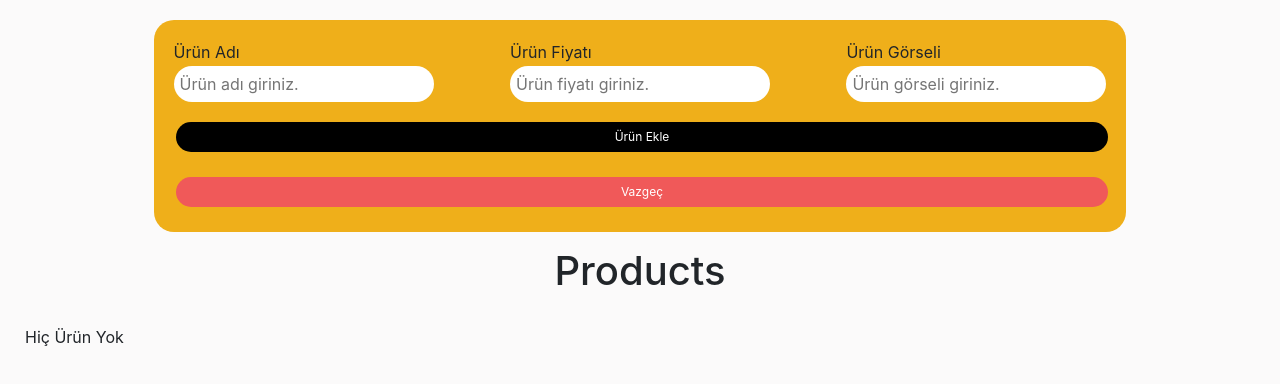
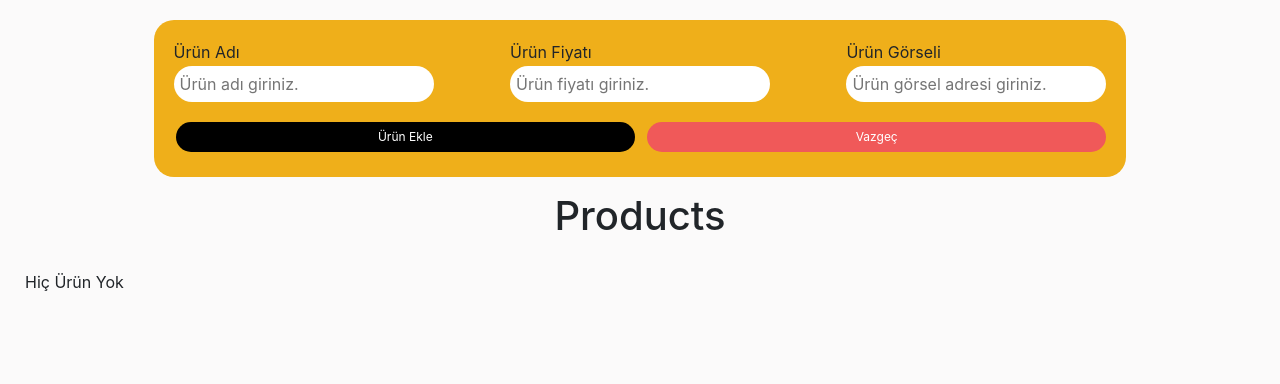
Before and after one commit to birkanyksl/react-urun-ekle-sil, a React (Create React App) app: page / in a window 1280 px wide. Both pictures are taken after a click on the button "Yeni Ürün Ekle". Shown: the top 384 px of the page. Built offline with nearby package versions, Linux system fonts and the light colour scheme.

Commit message:
Form butonları stilleri düzeltildi

```diff
--- a/src/components/NewProducts/ProductForm.css
+++ b/src/components/NewProducts/ProductForm.css
@@ -34,7 +34,7 @@
 
 .product-form button {
   border-radius: 20px;
-  flex-basis: 100%;
+
   margin-top: 10px;
   height: 30px;
 }
@@ -42,3 +42,10 @@
 .product-form button.cancel {
   background-color: rgb(240, 89, 89);
 }
+
+.form-buttons {
+  display: flex;
+  flex-wrap: wrap;
+  flex-basis: 100%;
+  gap: 10px;
+}
--- a/src/components/NewProducts/ProductForm.jsx
+++ b/src/components/NewProducts/ProductForm.jsx
@@ -61,11 +61,13 @@ const ProductForm = (props) => {
         <label>Ürün Görseli</label>
         <input
           type="text"
-          placeholder="Ürün görseli giriniz."
+          placeholder="Ürün görsel adresi giriniz."
           onChange={imageChangeHandler}
           value={imageUrl}
         />
       </div>
+
+      <div className="form-buttons">
         <button className="product-form-button">Ürün Ekle</button>
         <button
           className="product-form-button cancel"
@@ -74,6 +76,7 @@ const ProductForm = (props) => {
         >
           Vazgeç
         </button>
+      </div>
     </form>
   );
 };
```
Lines whose indentation alone changed are shown as unchanged.
